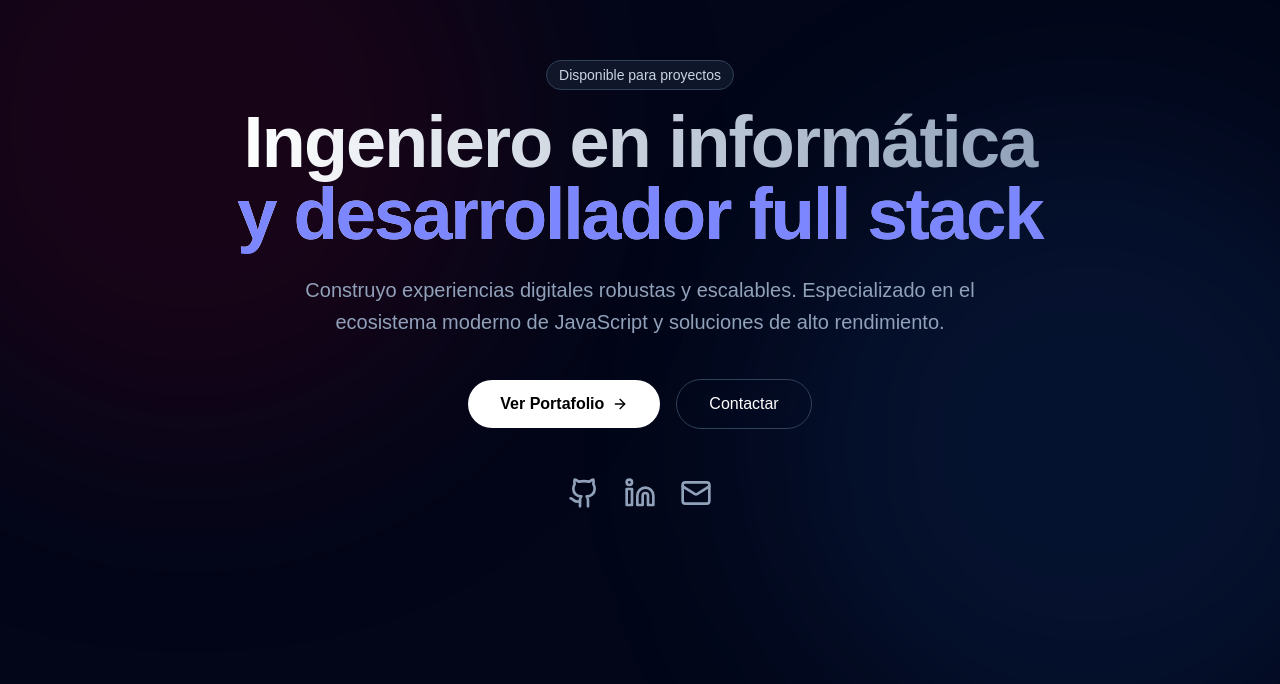
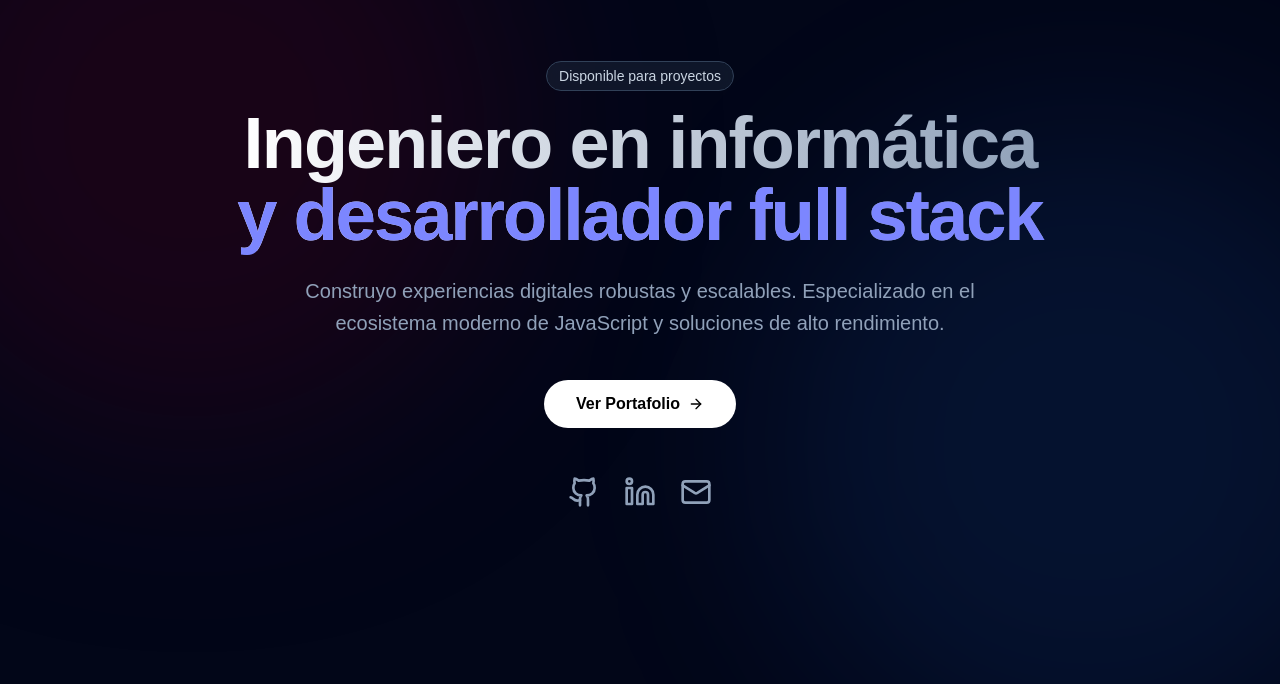
Before and after one commit to Miithras/PersonalPortfolio, a Next.js app: page / in a window 1280 px wide. Shown: the part 116-800 px from the top of the page. Built offline with nearby package versions, Linux system fonts and the light colour scheme.

Commit message:
Remove contact button

```diff
--- a/app/page.tsx
+++ b/app/page.tsx
@@ -95,10 +95,6 @@ export default function Home() {
               <ArrowRight className="w-4 h-4 group-hover:translate-x-1 transition-transform" />
             </button>
           </Link>
-
-          <button className="px-8 py-3 rounded-full border border-slate-700 text-white font-medium hover:bg-slate-800/50 transition-colors backdrop-blur-sm">
-            Contactar
-          </button>
         </motion.div>
 
         <motion.div
```
